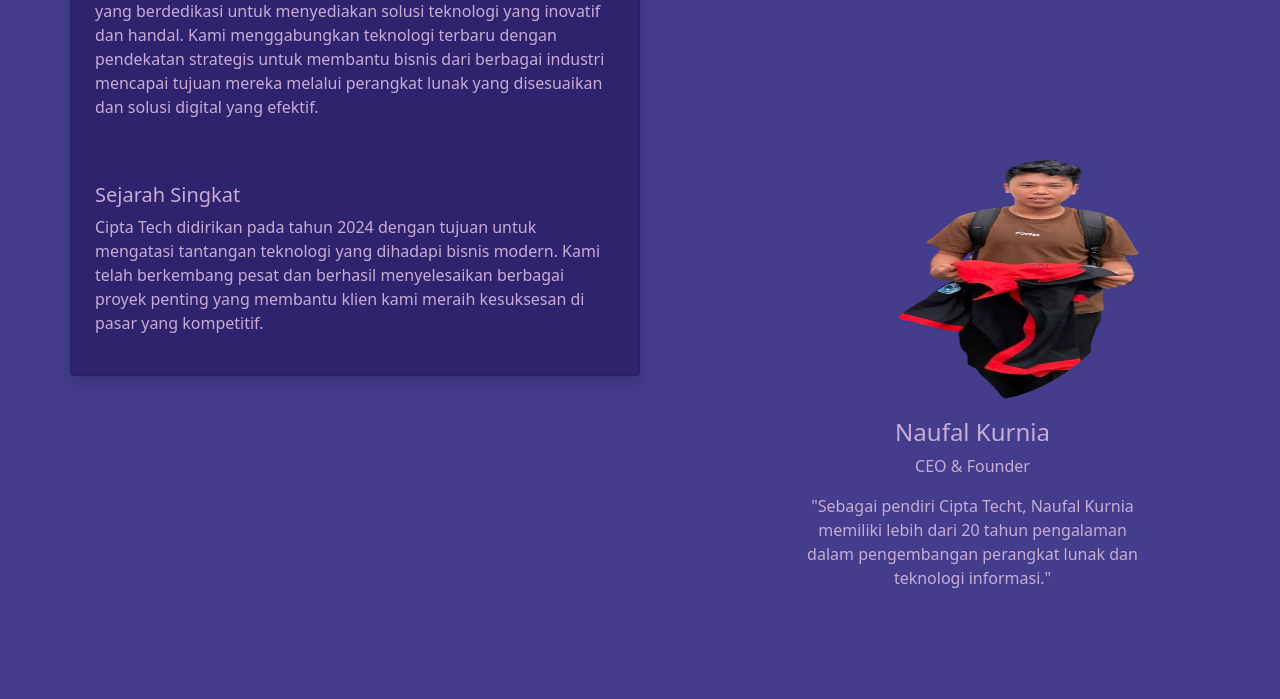
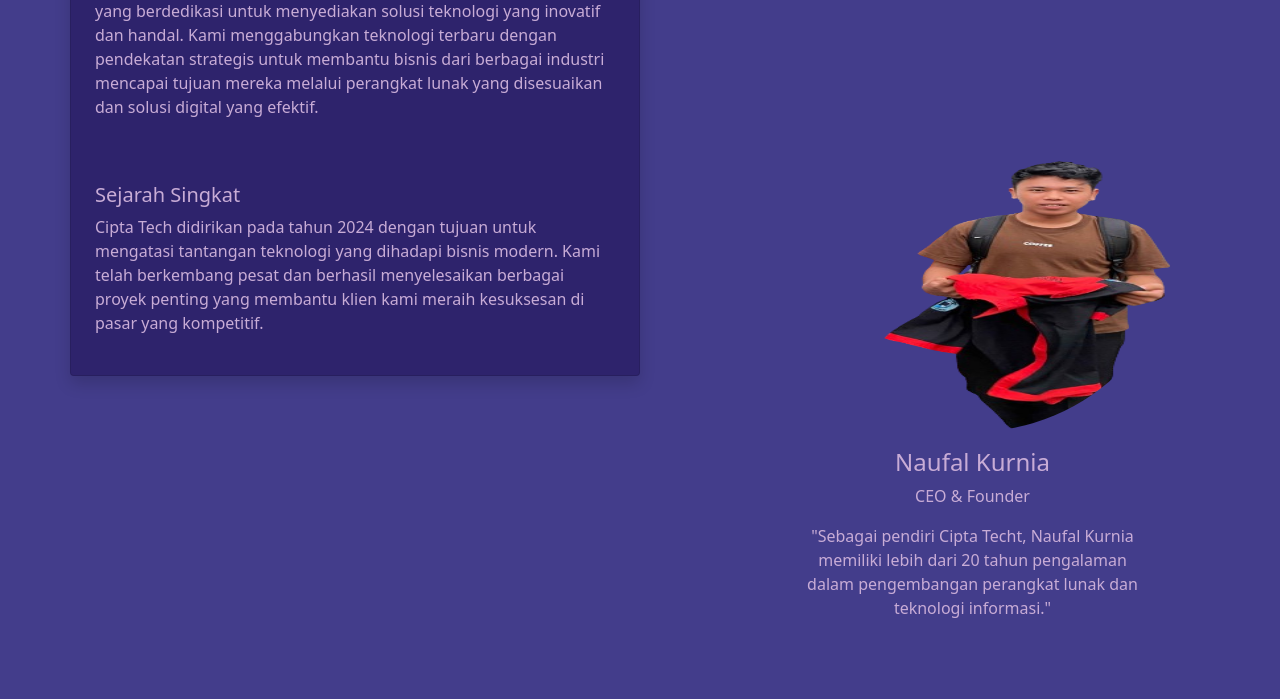
Before and after one commit to NaufalKurnia93/companyProf, a plain HTML site: page index.html in a window 1280 px wide. Shown: the part 990-1689 px from the top of the page. Drawn offline with nearby package versions, Linux system fonts and the light colour scheme.

Commit message:
Update index.html
ubah ukuran

```diff
--- a/index.html
+++ b/index.html
@@ -163,9 +163,9 @@
               <img
                 src="image/ceo-removebg-preview.png"
                 alt="John Doe"
-                width="80%"
-                height="410px"
-                class="rounded-circle mb-3 pt-3 img-ceo"
+                width="95%"
+                height="440px"
+                class="rounded-circle mb-3  img-ceo"
               />
               <h4 class="title">Naufal Kurnia</h4>
               <p>CEO & Founder</p>
```
